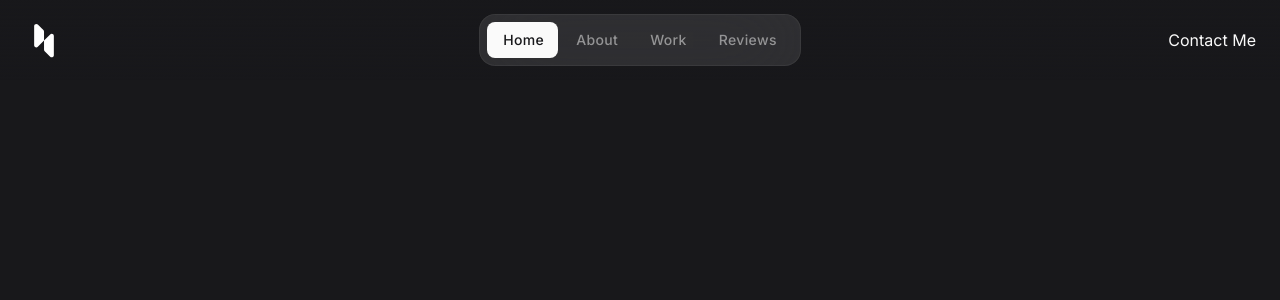
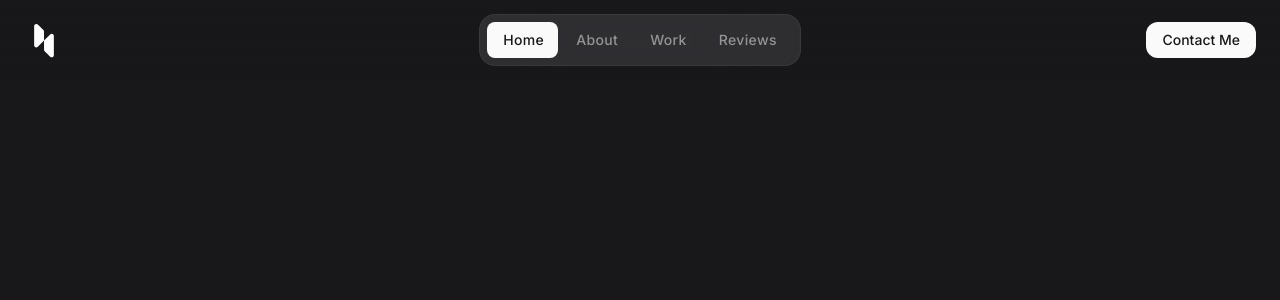
Before and after one commit to ReidHomola/reid-homola, a React (Vite) app: page / in a window 1280 px wide. Shown: the top 300 px of the page. Built offline with nearby package versions, Linux system fonts and the light colour scheme.

Commit message:
styled Contact button

```diff
--- a/src/index.css
+++ b/src/index.css
@@ -8,6 +8,11 @@
 
 body {
     @apply bg-zinc-900 text-zinc-50;
+}
+
+.material-symbols-rounded {
+    @apply w-[1em] h-[1em] overflow-hidden;
+    font-variation-settings: "FILL" 0, "wght" 400, "GRAD" 0, "opsz" 24;
 }
 
 .menu-btn {
@@ -33,3 +38,11 @@
 .navbar .active-box {
     @apply absolute top-2 left-2 right-2 h-9 bg-zinc-50 rounded-lg -z-10 transition-[top,left] duration-500;
 }
+
+.btn {
+    @apply max-w-max h-9 flex items-center gap-2 px-4 rounded-xl font-medium text-sm ring-1 ring-zinc-50/5 ring-inset transition-[background-color];
+}
+
+.btn-secondary {
+    @apply bg-zinc-50 text-zinc-900 active:bg-zinc-50/80;
+}
```
